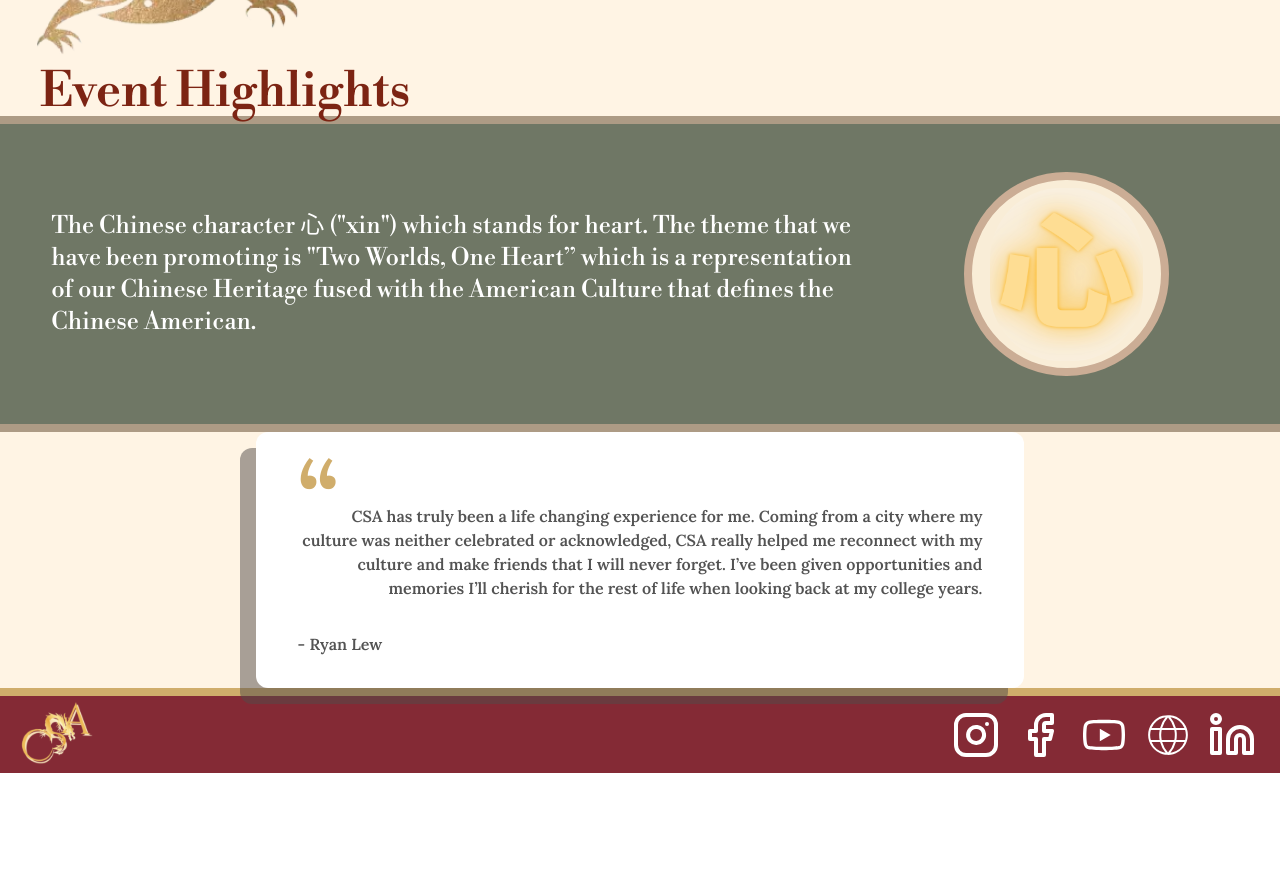
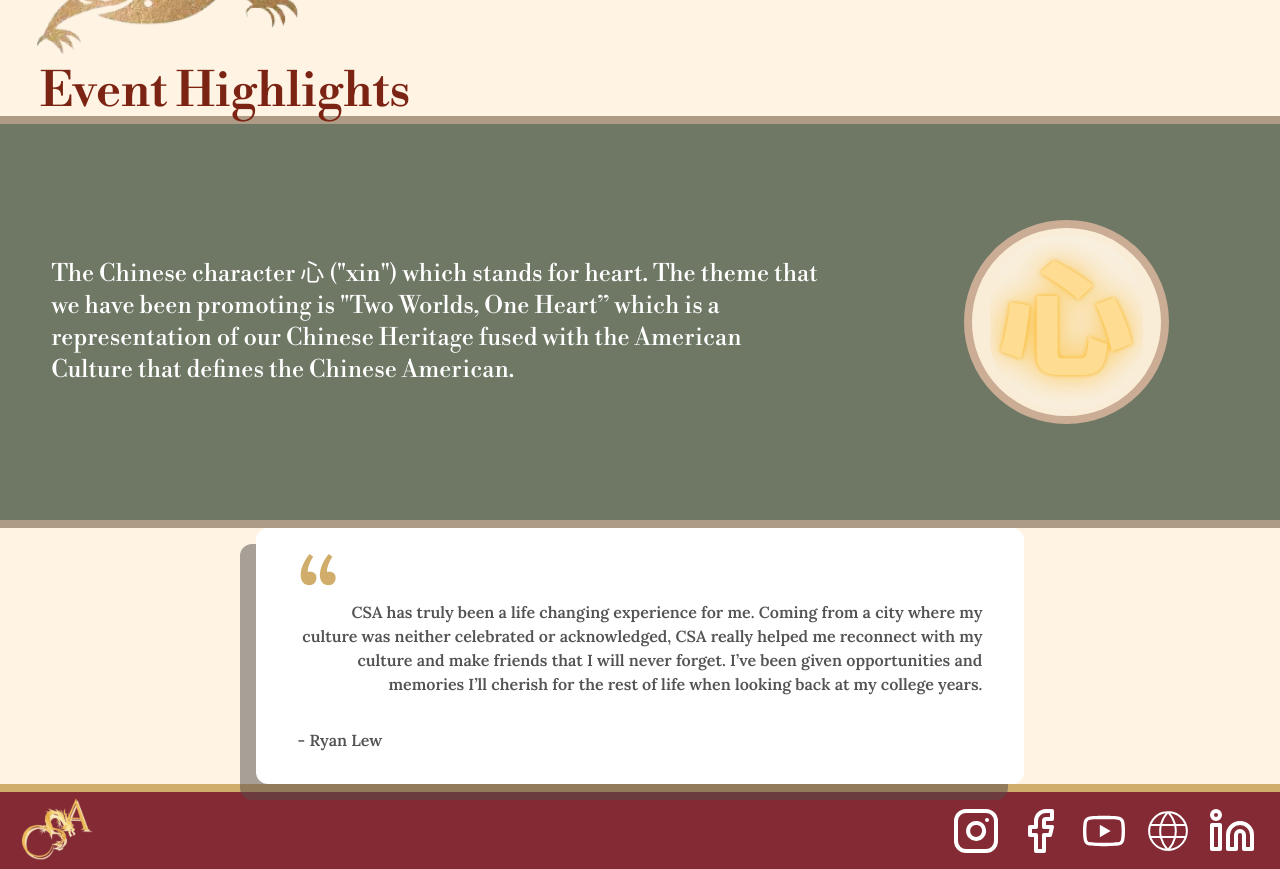
Before and after one commit to acm-ucr/csa-website, a Next.js app: page / in a window 1280 px wide. Shown: the part 1280-2149 px from the top of the page. Before the commit the page ends 2053 px from the top, so only its background shows below. Built offline with nearby package versions, Linux system fonts and the light colour scheme.

Commit message:
Add padding and margin

```diff
--- a/src/components/home/XinDescription.tsx
+++ b/src/components/home/XinDescription.tsx
@@ -5,13 +5,13 @@ import xinImage from "@/public/home/xinimage.svg";
 const XinDescription = () => {
   return (
     <div className="grid grid-cols-1 items-center border-y-8 border-csa-tan-300 bg-csa-green-100 md:grid-cols-3">
-      <p className="py-[6vh] pl-[4vw] text-left text-3xl text-white md:col-span-2 md:text-2xl">
+      <p className="md:py-[6vh] pt-[4vh] px-[4vh] md:pl-[4vw] text-left text-2xl text-white md:col-span-2 md:text-2xl">
         The Chinese character 心 ("xin") which stands for heart. The theme that
         we have been promoting is "Two Worlds, One Heart” which is a
         representation of our Chinese Heritage fused with the American Culture
         that defines the Chinese American.
       </p>
-      <div className="relative flex items-center justify-center py-[6vh]">
+      <div className="relative flex items-center justify-center md:py-[6vh] my-[6vh]">
         <div className="aspect-square w-[45vw] rounded-full border-8 border-csa-tan-200 bg-csa-tan-100 md:w-[16vw]"></div>
         <Image
           src={xinImage}
```
